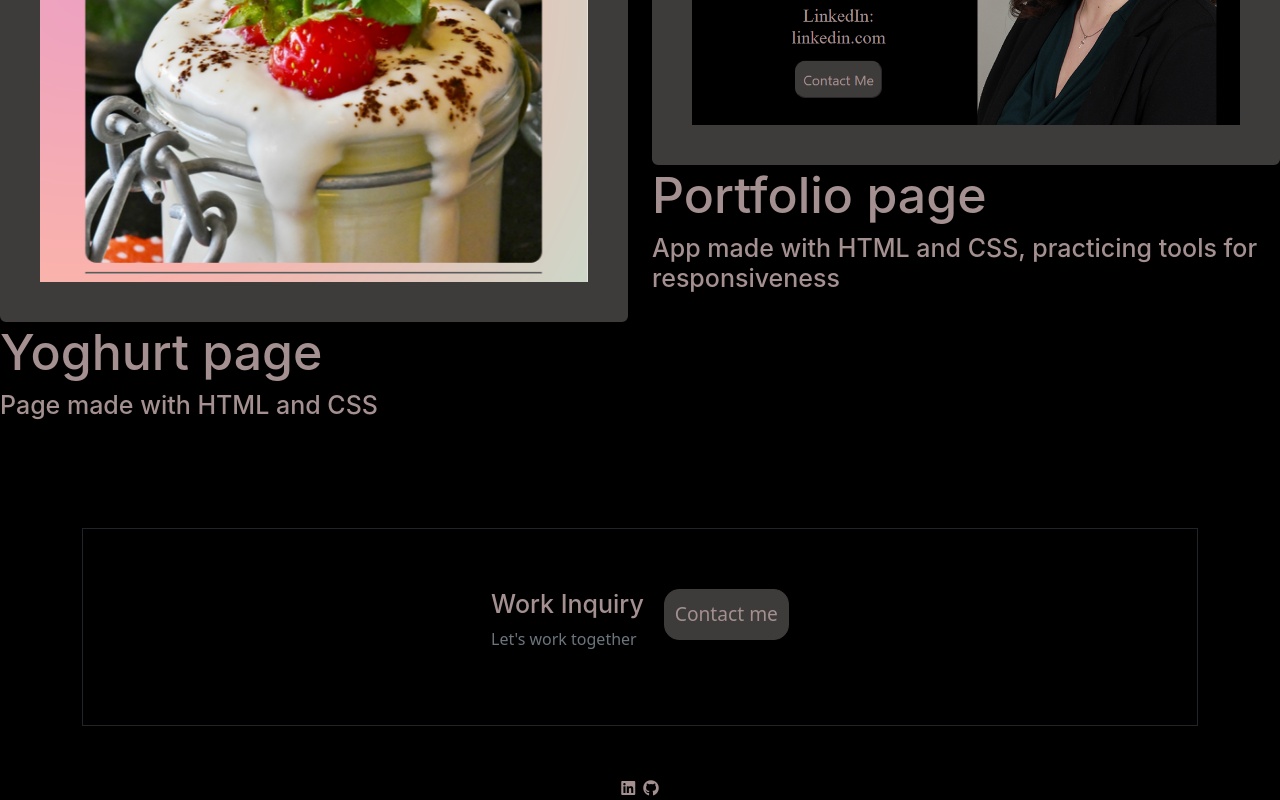
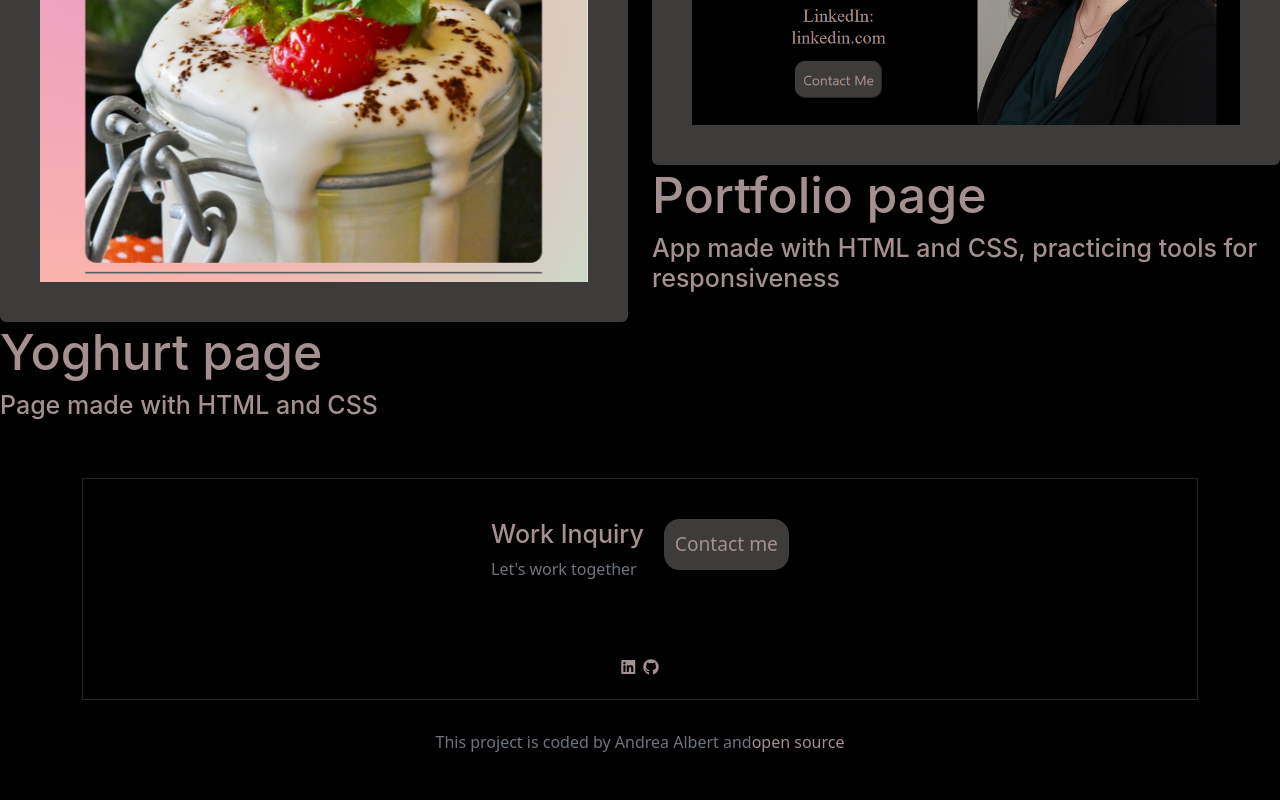
Before and after one commit to Andrearea21/SC_Portfolio, a plain HTML site: page projects.html in a window 1280 px wide. Shown: the part 1299-2099 px from the top of the page. After the commit the page ends 2069 px from the top, so only its background shows below. Drawn offline with nearby package versions, Linux system fonts and the light colour scheme.

Commit message:
fixing "alt"s etc for SEO improvements and  fixing footer

```diff
--- a/projects.html
+++ b/projects.html
@@ -4,6 +4,9 @@
     <meta charset="UTF-8" />
     <meta http-equiv="X-UA-Compatible" content="IE=edge" />
     <meta name="viewport" content="width=device-width, initial-scale=1.0" />
+     <meta
+      content="Andrea Albert - frontend developer based in Denmark, Copenhagen"
+    />
     <link
       href="https://cdn.jsdelivr.net/npm/bootstrap@5.2.0/dist/css/bootstrap.min.css"
       rel="stylesheet"
@@ -116,26 +119,51 @@
       <!-- work inquiry container start -->
       <div class="container">
         <div class="foot">
-          <div class="info-box justify-content-center mb-5 d-none d-md-flex">
+          <div class="justify-content-center mb-5 d-none d-md-flex">
             <div class="workInquiry">
               <h4>Work Inquiry</h4>
               <p class="text-muted">Let's work together</p>
             </div>
             <div>
-              <a href="mailto:#" class="btn contact-button d-flex justify-content-center workInquiry"> Contact me </a>
+              <a
+                href="mailto:#"
+                class="btn contact-button d-flex justify-content-center workInquiry"
+              >
+                Contact me
+              </a>
+            </div>
+          </div>
+          <div class="d-flex justify-content-center social-icon">
+            <a
+              target="_blank"
+              href="https://www.linkedin.com/"
+              class="d-flex justify-content-center m-1"
+            >
+              <i class="fa-brands fa-linkedin"></i>
+            </a>
+            <a
+              target="_blank"
+              href="https://github.com/Andrearea21/"
+              class="d-flex justify-content-center m-1"
+            >
+              <i class="fa-brands fa-github"></i>
+            </a>
           </div>
         </div>
       </div>
+
+      <div class="footer-text">
+        <p class="text-muted d-flex justify-content-center">
+          This project is coded by Andrea Albert and
+          <a
+            target="_blank"
+            title="link to github"
+            href="https://github.com/Andrearea21/SC_Portfolio"
+          >
+            open source</a
+          >
+        </p>
       </div>
-         <div class=" d-flex justify-content-center socialIcon">
-          <a target="_blank" href="#" class="d-flex justify-content-center  m-1">
-            <i class="fa-brands fa-linkedin"></i>
-          </a>
-          <a target="_blank" href="https://github.com/Andrearea21/SC_Portfolio" class="d-flex justify-content-center  m-1">
-            <i class="fa-brands fa-github"></i>
-          </a>
-        </div>
-
     </footer>
   </body>
 </html>
--- a/src/style.css
+++ b/src/style.css
@@ -218,16 +218,17 @@ li {
   }
 }
 .foot {
-  margin: 100px 0 0 0;
-  padding: 50px 0 0;
+  margin-top: 50px;
+  padding: 30px 0 0;
   border: 1px solid;
-  display: flex;
-  justify-content: center;
   background-color: var(--dark-tile-colorS);
 }
 .workInquiry {
   margin: 10px;
 }
-.socialIcon {
-  margin-top: 50px;
+.footer-text {
+  margin-top: 30px;
 }
+.social-icon {
+  margin-bottom: 20px;
+}
```
Also changed, not shown: about.html (+34 -10 lines), contact.html (+23 -7 lines), index.html (+28 -12 lines). Lines whose indentation alone changed are shown as unchanged.
